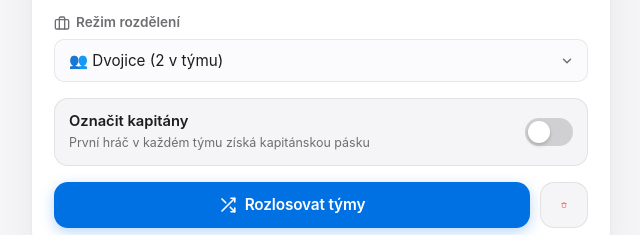
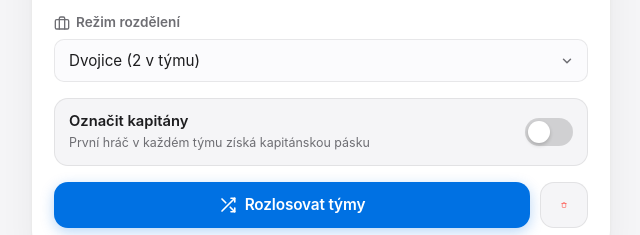
Before and after one commit to lukefrio-yt/teamrandomizer, a plain HTML site: page index.html in a window 1280 px wide. Shown: the part 363-598 px from the top of the page, 319-959 px from the left. Drawn offline with Linux system fonts and the light colour scheme.

Commit message:
fix: replace remaining emojis with SF-style SVG icons

```diff
--- a/index.html
+++ b/index.html
@@ -71,10 +71,10 @@
             </label>
             <div class="select-wrapper">
               <select id="mode-select">
-                <option value="pairs">👥 Dvojice (2 v týmu)</option>
-                <option value="trios">👥 Trojice (3 v týmu)</option>
-                <option value="quads">👥 Čtveřice (4 v týmu)</option>
-                <option value="teams">🔢 Přesný počet týmů</option>
+                <option value="pairs">Dvojice (2 v týmu)</option>
+                <option value="trios">Trojice (3 v týmu)</option>
+                <option value="quads">Čtveřice (4 v týmu)</option>
+                <option value="teams">Přesný počet týmů</option>
               </select>
               <svg class="select-chevron" width="14" height="14" viewBox="0 0 24 24" fill="none" stroke="currentColor" stroke-width="2.5" stroke-linecap="round" stroke-linejoin="round">
                 <polyline points="6 9 12 15 18 9"></polyline>
--- a/script.js
+++ b/script.js
@@ -495,7 +495,7 @@ copyBtn.addEventListener('click', () => {
   if (!generatedData.teams || generatedData.teams.length === 0) return;
   playSound('copy');
 
-  let text = '⚡ TeamRandomizer — Rozlosované týmy:\n\n';
+  let text = 'TeamRandomizer — Rozlosované týmy:\n\n';
   generatedData.teams.forEach((team, idx) => {
     text += `*Tým ${idx + 1}:*\n`;
     team.forEach((p, pIdx) => {
```
